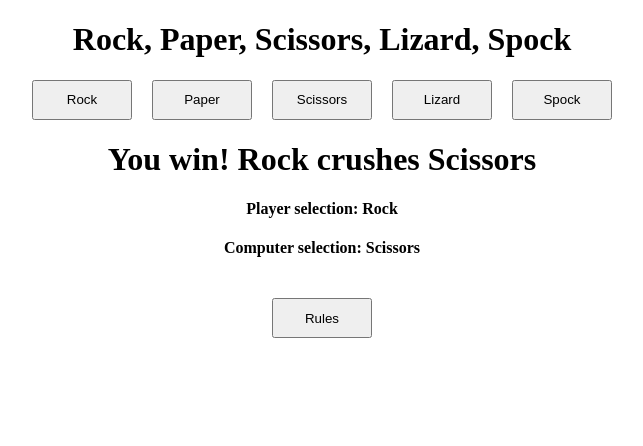
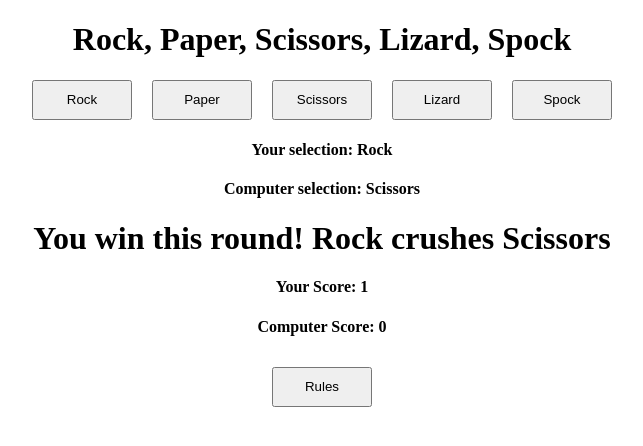
Before and after one commit to Kamron-Hays/Rock-Paper-Scissors, a plain HTML site: page index.html in a window 1280 px wide. Both pictures are taken after a click on the button "Rock". Shown: the whole page, without its empty margins (318-961 px from the left). Drawn offline with nearby package versions, Linux system fonts and the light colour scheme.

Commit message:
Added ability to play multiple games

```diff
--- a/index.html
+++ b/index.html
@@ -7,9 +7,15 @@
   <body>
     <h1 id="title"></h1>
     <div id="weapons"></div>
+    <div id="selection">
+      <h4 id="player-selection">Your selection:</h4>
+      <h4 id="computer-selection">Computer selection:</h4>
+    </div>
     <h1 id="status"></h1>
-    <h4 id="player-selection"></h4>
-    <h4 id="computer-selection"></h4>
+    <div id="score">
+      <h4 id="player-score"></h4>
+      <h4 id="computer-score"></h4>
+    </div>
     <button type="button" id="rules">Rules</button>
     <script src="https://ajax.googleapis.com/ajax/libs/jquery/3.2.1/jquery.min.js"></script>
     <script type="text/javascript" src="script.js"></script>
--- a/script.js
+++ b/script.js
@@ -15,9 +15,14 @@ const rules = [
 
 $(document).ready(function()
 {
+    let playerScore = 0;
+    let computerScore = 0;
+    let gameInProgress = true;
+
     $('#title').text( getGameName() );
     addWeapons();
     $('#status').text("Select a weapon.");
+    setScore(playerScore, computerScore);
 
     function computerPlay()
     {
@@ -39,15 +44,35 @@ $(document).ready(function()
                       ( playerSelection === rules[i][2] ||
                         computerSelection === rules[i][2] ) )
             {
-                result = ( playerSelection === rules[i][0] ) ? "You win!" : "You lose!";
+                if ( playerSelection === rules[i][0] )
+                {
+                    result = "You win this round!";
+                    playerScore += 1;
+                }
+                else
+                {
+                    result = "You lose this round!";
+                    computerScore += 1;
+                }
 
                 result += " " + rules[i][0] + " " + rules[i][1] + " " + rules[i][2];
             }
         }
 
-        $('#player-selection').text("Player selection: " + playerSelection);
+        $('#player-selection').text("Your selection: " + playerSelection);
         $('#computer-selection').text("Computer selection: " + computerSelection);
         $('#status').text(result);
+        setScore(playerScore, computerScore);
+
+        if ( playerScore >= 5 || computerScore >= 5 )
+        {
+            gameInProgress = false;
+            let gameOver = "<h1 id='game-over'>Game Over. You ";
+            gameOver += ( playerScore >= 5 ) ? "won" : "lost";
+            gameOver += "!</h1>";
+            $('#score').append(gameOver);
+            $('#score').append("<button type='button' id='restart'>Play Again</button>");
+        }
 
         return result;
     }
@@ -78,6 +103,8 @@ $(document).ready(function()
             rulesString += rule;
         }
 
+        rulesString += "\nFirst player to reach 5 points wins the game!";
+
         return rulesString;
     }
 
@@ -90,6 +117,12 @@ $(document).ready(function()
         }
     }
 
+    function setScore(playerScore, computerScore)
+    {
+        $('#player-score').text("Your Score: " + playerScore);
+        $('#computer-score').text("Computer Score: " + computerScore);
+    }
+
     $('#rules').on('click', function()
     {
         alert( getRules() );
@@ -97,6 +130,22 @@ $(document).ready(function()
 
     $('.weapon').on('click', function()
     {
-        playRound(this.name, computerPlay());
+        if ( gameInProgress )
+        {
+            playRound(this.name, computerPlay());
+        }
+    });
+
+    $('#score').on('click', '#restart', function()
+    {
+        $('#game-over').remove();
+        $('#restart').remove();
+        playerScore = 0;
+        computerScore = 0;
+        $('#status').text("Select a weapon.");
+        setScore(playerScore, computerScore);
+        $('#player-selection').text("Your selection:");
+        $('#computer-selection').text("Computer selection:");
+        gameInProgress = true;
     });
 });
--- a/style.css
+++ b/style.css
@@ -10,5 +10,5 @@ button {
 }
 
 #rules {
-  margin-top: 20px;
+  margin-top: 10px;
 }
```
